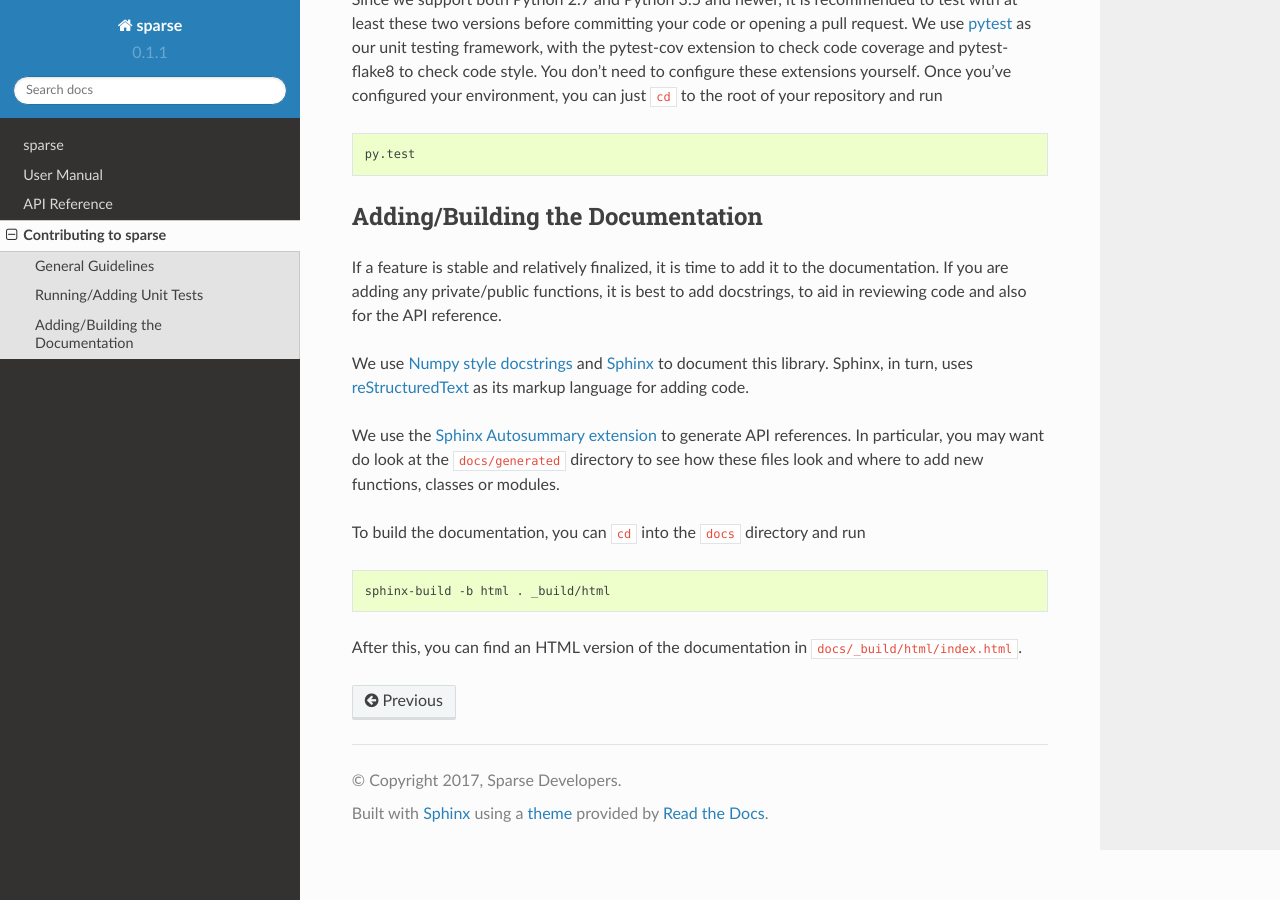
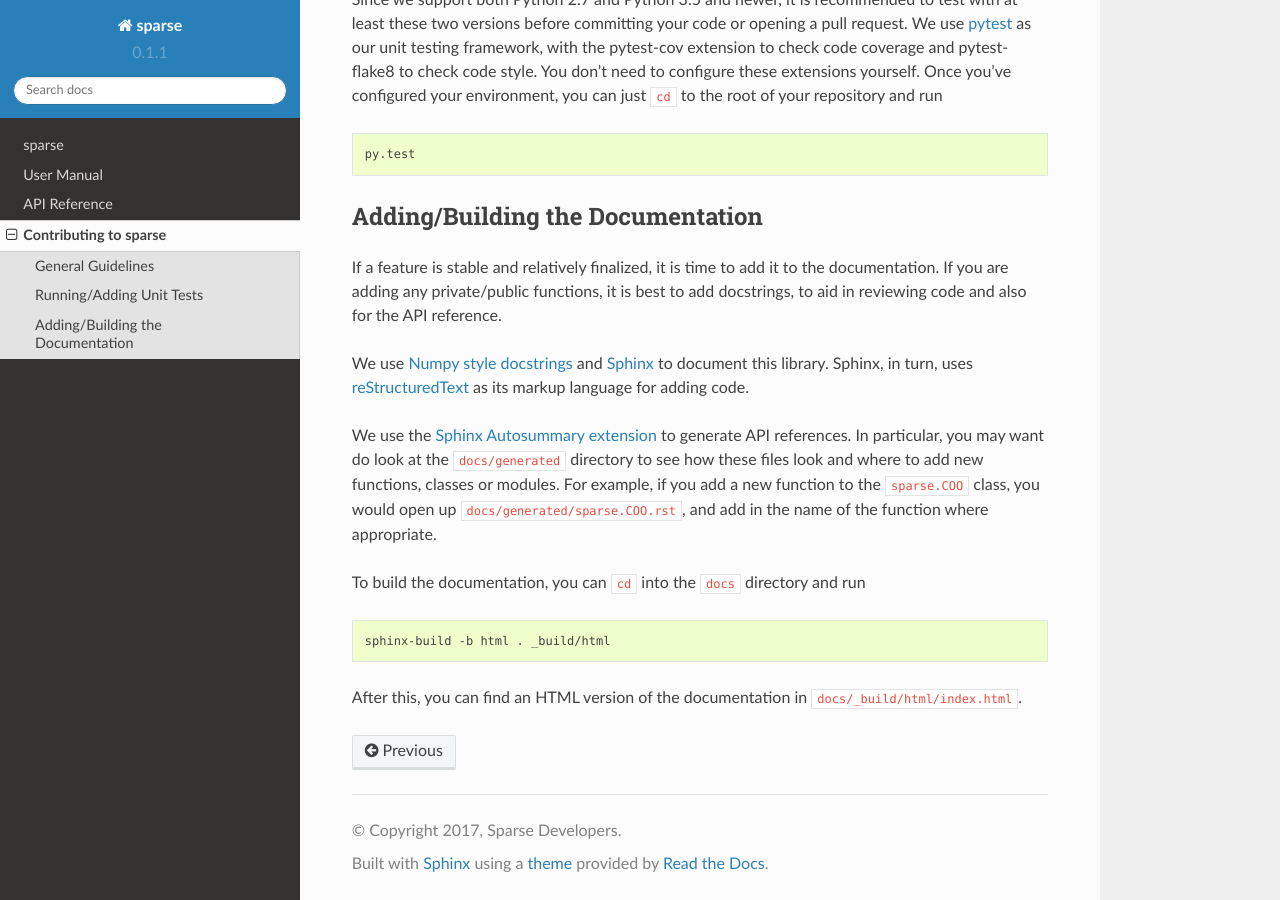
Before and after one commit to pydata/sparse, a Sphinx documentation site: the page built from docs/contributing.rst, in a window 1280 px wide and 900 px high, scrolled down 548 px. Built offline with Sphinx 7.4.7 and the Read the Docs theme 2.0.0, drawn with Linux system fonts in a browser that asks for light colours.

Commit message:
Clarify what to do after an API change.

```diff
--- a/docs/contributing.rst
+++ b/docs/contributing.rst
@@ -48,6 +48,8 @@ as its markup language for adding code.
 We use the `Sphinx Autosummary extension <http://www.sphinx-doc.org/en/stable/ext/autosummary.html>`_
 to generate API references. In particular, you may want do look at the :code:`docs/generated`
 directory to see how these files look and where to add new functions, classes or modules.
+For example, if you add a new function to the :code:`sparse.COO` class, you would open up
+:code:`docs/generated/sparse.COO.rst`, and add in the name of the function where appropriate.
 
 To build the documentation, you can :code:`cd` into the :code:`docs` directory
 and run
```
